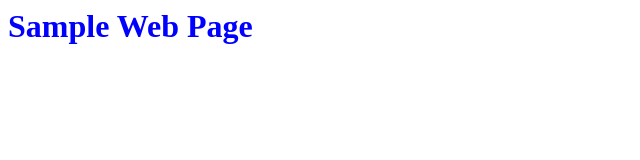
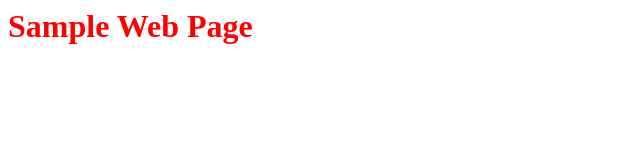
Before and after one commit to taka-seaside/rh-ocp-apache, a plain HTML site: page index.html in a window 1280 px wide. Shown: the whole page, without its empty margins (0-640 px from the left). Drawn offline with Linux system fonts and the light colour scheme.

Commit message:
Update index.html

```diff
--- a/index.html
+++ b/index.html
@@ -1,7 +1,7 @@
 <html>
 <h1>
 <marqee scrollamount=10>
-<font color="blue">
+<font color="red">
 Sample Web Page
 </font>
 </marqee>
```
